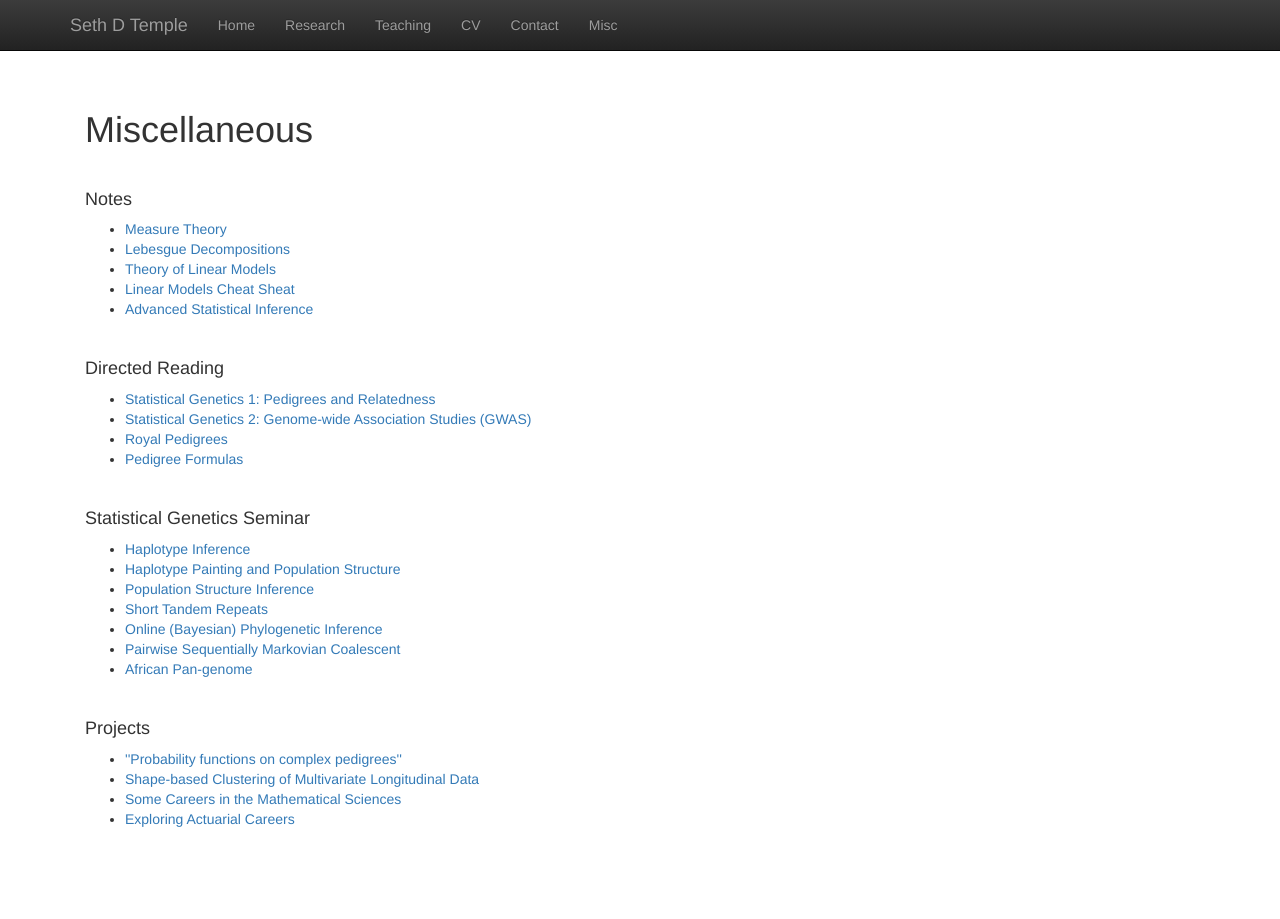
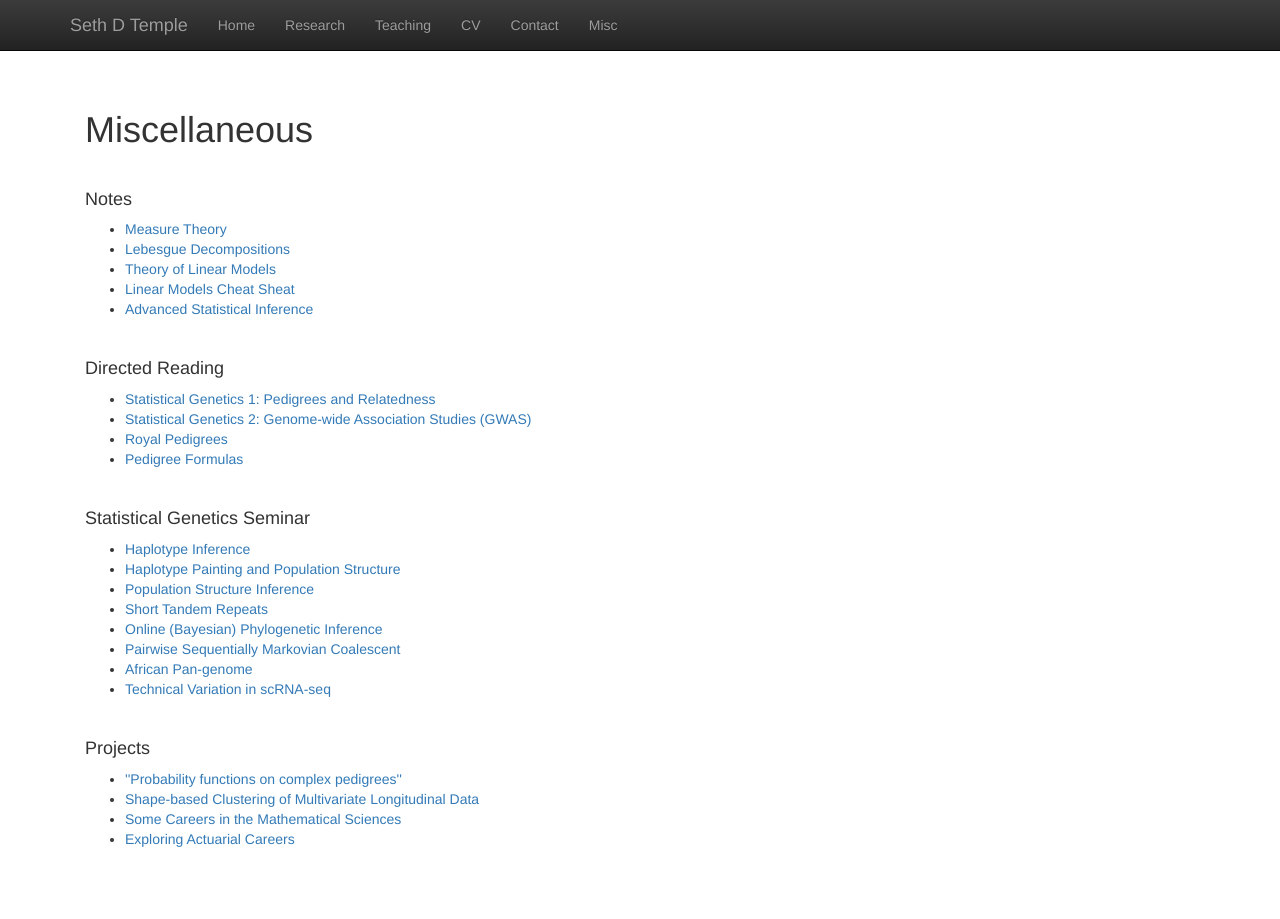
Before and after one commit to sdtemple/sdtemple.github.io, a Jekyll site: the page built from misc.html, in a window 1280 px wide. Built offline with Jekyll 4.4.1, drawn with Linux system fonts in a browser that asks for light colours; nearby versions of some CDN libraries; library files that are not in the unit come from our copies.

Commit message:
Update misc.html

```diff
--- a/misc.html
+++ b/misc.html
@@ -39,6 +39,7 @@ title:  'Misc'
     <li><a href = "files/phylodynamic-inference-sdtemple.pdf">Online (Bayesian) Phylogenetic Inference</a></li>
     <li><a href = "files/psmc-presi-hrnasif-sdtemple.pdf"> Pairwise Sequentially Markovian Coalescent</a></li>
     <li><a href = "files/refgen-presi-sdtemple-zorian15.pdf"> African Pan-genome </a></li>
+    <li><a href = "files/scRNAseq-presi-sdtemple.pdf"> Technical Variation in scRNA-seq </a></li>
   </ul>
  </p>
 <br/>
```
